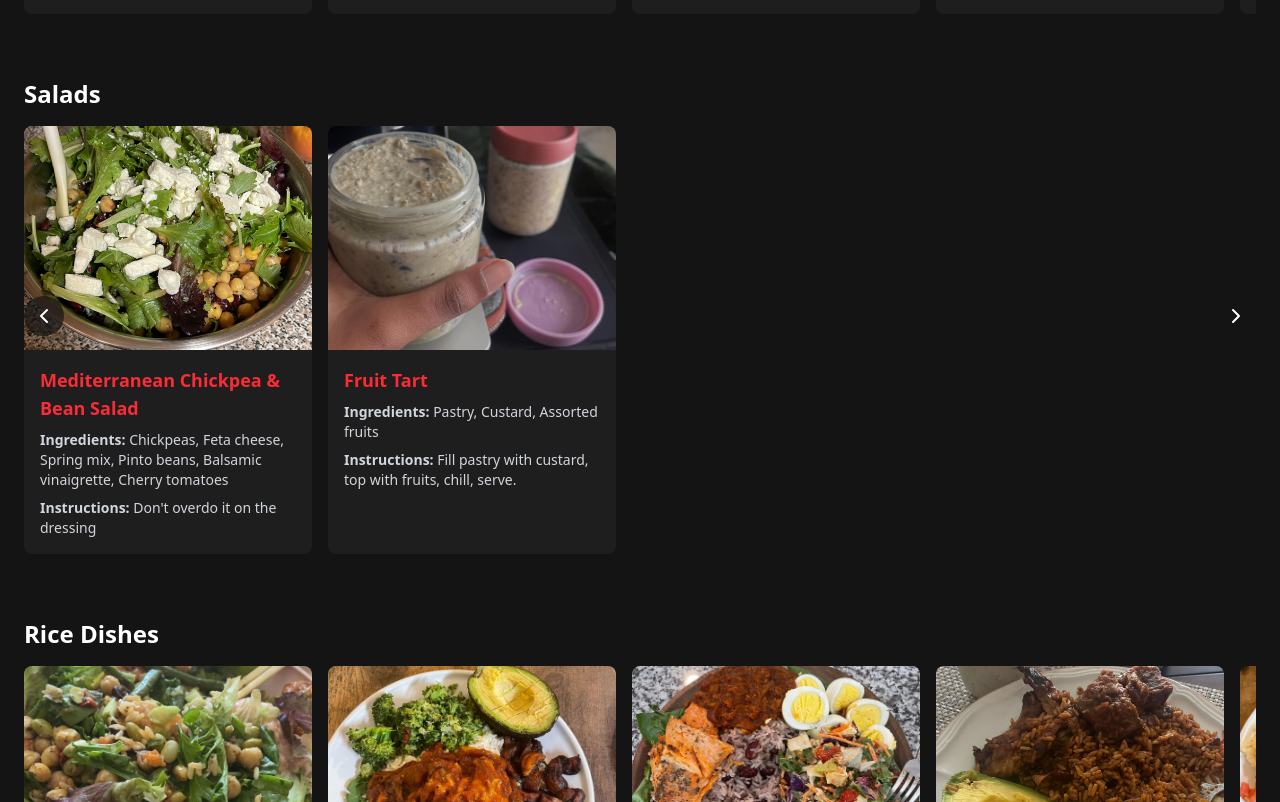
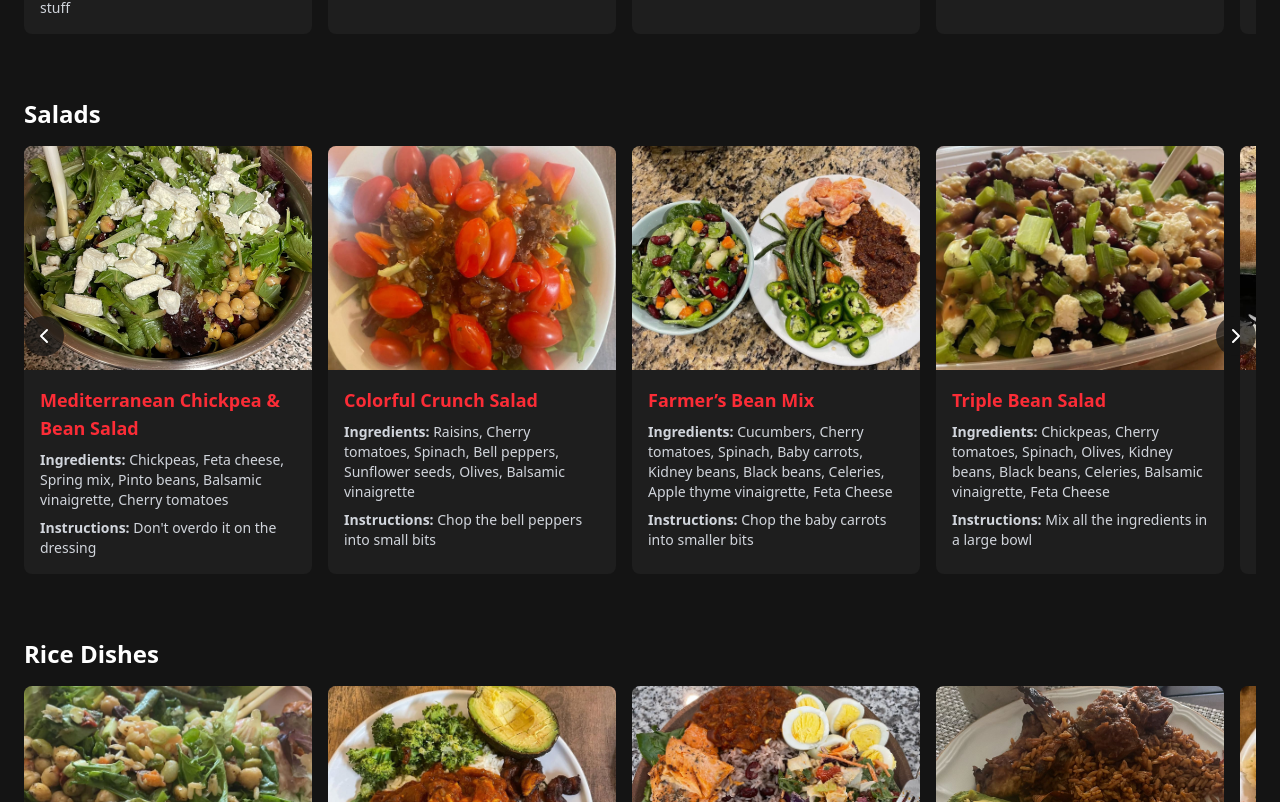
Before and after one commit to akunna1/Foodflix, a Next.js app: page /recipes in a window 1280 px wide. Shown: the part 2378-3180 px from the top of the page. Built offline with nearby package versions, Linux system fonts and the light colour scheme.

Commit message:
Saving...

```diff
--- a/src/app/components/crecipes.tsx
+++ b/src/app/components/crecipes.tsx
@@ -112,9 +112,9 @@ const categories: Category[] = [
       },
       {
         title: "Buttered Broccoli and Fried Bell Peppers",
-        image: "/photos/Stir2.jpg",
+        image: "/photos/stir2.jpg",
         ingredients: ["Onions", "Red bell peppers", "Green bell peppers", "Seasoning", "Butter", "Broccoli", "Olive oil"],
-        instructions: "Steam the broccolis first then cook them in butter, fries the bell peppers in oil with the onions and season them ",
+        instructions: "Steam the broccoli first then cook them in butter, fries the bell peppers in oil with the onions and season them. You could add cauliflower to the broccoli ",
       },
     ],
   },
@@ -163,10 +163,34 @@ const categories: Category[] = [
         instructions: "Don't overdo it on the dressing",
       },
       {
-        title: "Fruit Tart",
-        image: "/photos/dessert2.jpg",
-        ingredients: ["Pastry", "Custard", "Assorted fruits"],
-        instructions: "Fill pastry with custard, top with fruits, chill, serve.",
+        title: "Colorful Crunch Salad",
+        image: "/photos/salad1.jpg",
+        ingredients: ["Raisins", "Cherry tomatoes", "Spinach", "Bell peppers", "Sunflower seeds", "Olives", "Balsamic vinaigrette"],
+        instructions: "Chop the bell peppers into small bits",
+      },
+      {
+        title: "Farmer’s Bean Mix",
+        image: "/photos/salad2.jpg",
+        ingredients: ["Cucumbers", "Cherry tomatoes", "Spinach", "Baby carrots", "Kidney beans", "Black beans", "Celeries", "Apple thyme vinaigrette", "Feta Cheese"],
+        instructions: "Chop the baby carrots into smaller bits",
+      },
+      {
+        title: "Triple Bean Salad",
+        image: "/photos/salad4.jpg",
+        ingredients: ["Chickpeas", "Cherry tomatoes", "Spinach", "Olives", "Kidney beans", "Black beans", "Celeries", "Balsamic vinaigrette", "Feta Cheese"],
+        instructions: "Mix all the ingredients in a large bowl",
+      },
+      {
+        title: "Balsamic Berry Bean Salad",
+        image: "/photos/salad6.jpg",
+        ingredients: ["Blueberries", "Raisins", "Spinach", "Chopped almonds", "Black beans", "Celeries", "Balsamic vinaigrette", "Feta Cheese"],
+        instructions: "Defrost the blueberries if needed",
+      },
+      {
+        title: "Raisin Bean Mix",
+        image: "/photos/salad3.jpg",
+        ingredients: ["Cucumbers", "Raisins", "Cherry tomatoes", "Spinach", "Kidney beans", "Celeries", "Apple thyme vinaigrette", "Feta Cheese"],
+        instructions: "Mix all the ingredients in a large bowl",
       },
     ],
   },
@@ -182,8 +206,8 @@ const categories: Category[] = [
       {
         title: "White Rice and Nigerian Stew with Chicken",
         image: "/photos/rice1.jpg",
-        ingredients: ["Long grain white rice", "Onions", "Bell peppers", "Long grain white rice", "Tomatoes", "Seasoning", "San Marcos chipotle sauce/salsa", "Chicken thighs/wings", "San Marcos chipotle peppers in adobe sauce", "Olive oil", "Scotch bonnet",],
-        instructions: "Blend the bell peppers, tomatoes, scotch bonnet and the chipotle peppers in adobe sauce. Boil the chicken with seasoning, deep fry it, then put it in the stew.",
+        ingredients: ["Long grain white rice", "Onions", "Bell peppers", "Tomatoes", "Seasoning", "San Marcos chipotle sauce/salsa", "Chicken thighs/wings", "San Marcos chipotle peppers in adobe sauce", "Olive oil", "Scotch bonnet",],
+        instructions: "Blend the bell peppers, tomatoes, scotch bonnet and the chipotle peppers in adobe sauce. Boil the chicken with seasoning, deep fry it, then put it in the stew",
       },
       {
         title: "Jamaican Rice and Peas",
@@ -243,16 +267,34 @@ const categories: Category[] = [
     title: "Pasta Dishes",
     recipes: [
       {
-        title: "Spaghetti Bolognese",
+        title: "Pesto Pasta Salad",
         image: "/photos/pasta1.jpg",
-        ingredients: ["Spaghetti", "Ground beef", "Tomato sauce", "Onion", "Garlic"],
-        instructions: "Cook pasta, sauté beef with onion and garlic, add sauce, combine with pasta.",
+        ingredients: ["Cherry tomatoes", "Basil pesto", "Elbow macaroni pasta", "Arugula/baby spinach", "Sliced olives", "Feta cheese"],
+        instructions: "Eat within four days",
       },
       {
-        title: "Pesto Penne",
+        title: "Tomato Alfredo Pasta",
         image: "/photos/pasta2.jpg",
-        ingredients: ["Penne", "Basil pesto", "Parmesan cheese"],
-        instructions: "Cook penne, mix with pesto, top with cheese, serve.",
+        ingredients: ["Penne pasta", "Prego tomato sauce", "Alfredo sauce", "Seasoning", "Onions", "Sausages"],
+        instructions: "Cook the tomato sauce first, then add the alfredo sauce",
+      },
+      {
+        title: "Jollof Spaghetti with Chicken",
+        image: "/photos/pasta3.jpg",
+        ingredients: ["Tomatoes", "Chicken wings/thighs", "Spaghetti", "Bell peppers", "Onions", "Olive oil", "San Marcos chipotle sauce/salsa", "San Marcos chipotle peppers in adobe sauce", "Seasoning"],
+        instructions: "Chop the bell pepper and onions into long slices, chop the tomatoes into small chunks, fry the onions and tomatoes first for the sauce, add the other stew ingredients after, then the fried chicken",
+      },
+      {
+        title: "Spaghetti with Meatball Sauce",
+        image: "/photos/pasta4.jpg",
+        ingredients: ["Meatballs", "Onions", "Bell peppers", "Tomatoes", "Seasoning", "San Marcos chipotle sauce/salsa", "San Marcos chipotle peppers in adobe sauce", "Olive oil", "Scotch bonnet", "Spaghetti", "Parmesan cheese",],
+        instructions: "Blend the bell peppers, tomatoes, scotch bonnet and the chipotle peppers in adobe sauce",
+      },
+      {
+        title: "Jollof Spaghetti with Chicken and Greens",
+        image: "/photos/pasta5.jpg",
+        ingredients: ["Tomatoes", "Peas", "Broccoli", "Chicken wings/thighs", "Spaghetti", "Bell peppers", "Onions", "Olive oil", "San Marcos chipotle sauce/salsa", "San Marcos chipotle peppers in adobe sauce", "Seasoning"],
+        instructions: "Steam the broccolis first before adding it to the cooked jollof spaghetti",
       },
     ],
   },
@@ -260,16 +302,10 @@ const categories: Category[] = [
     title: "Sides",
     recipes: [
       {
-        title: "Spaghetti Bolognese",
-        image: "/photos/pasta1.jpg",
-        ingredients: ["Spaghetti", "Ground beef", "Tomato sauce", "Onion", "Garlic"],
-        instructions: "Cook pasta, sauté beef with onion and garlic, add sauce, combine with pasta.",
-      },
-      {
-        title: "Pesto Penne",
-        image: "/photos/pasta2.jpg",
-        ingredients: ["Penne", "Basil pesto", "Parmesan cheese"],
-        instructions: "Cook penne, mix with pesto, top with cheese, serve.",
+        title: "Fried Plantain",
+        image: "/photos/side1.jpg",
+        ingredients: ["Plantain", "Olive oil",],
+        instructions: "Eat with egg sauce or stew",
       },
     ],
   },
```
Also changed, not shown: public/photos/salad6.jpg (added), public/photos/side1.jpg (added).
